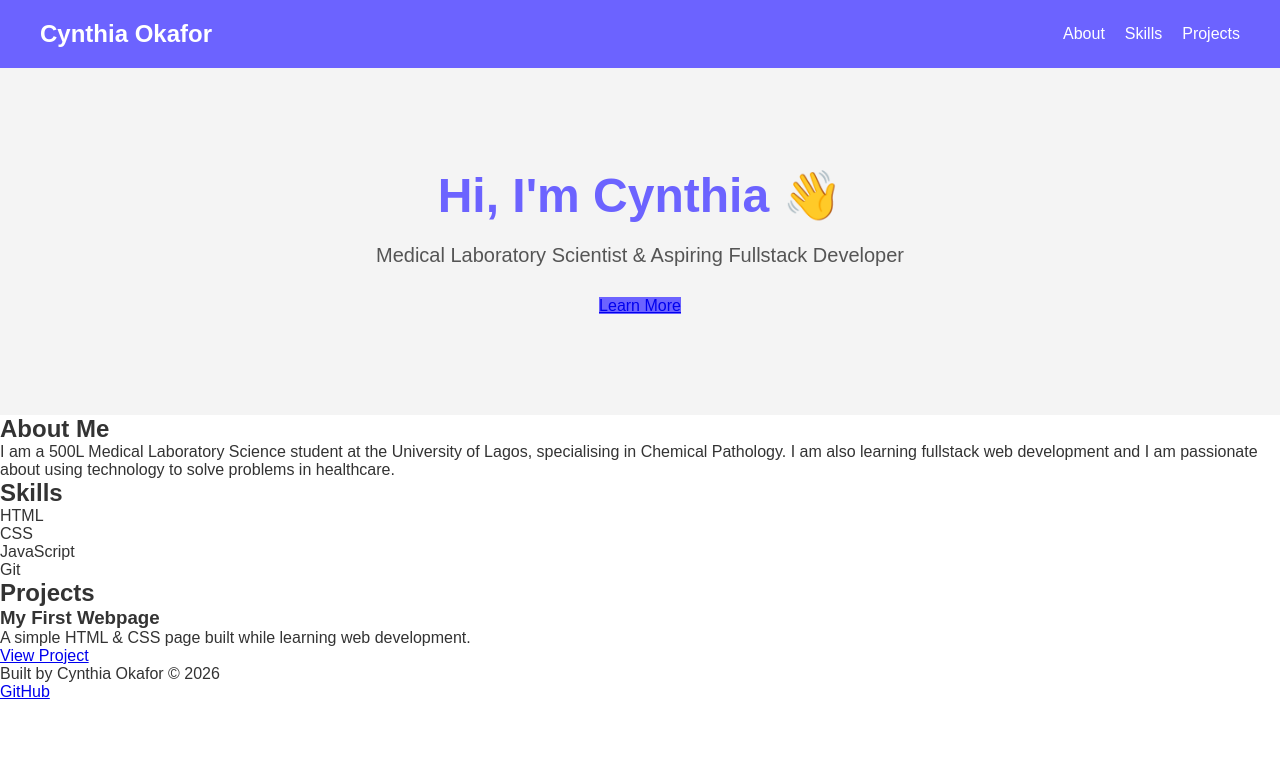
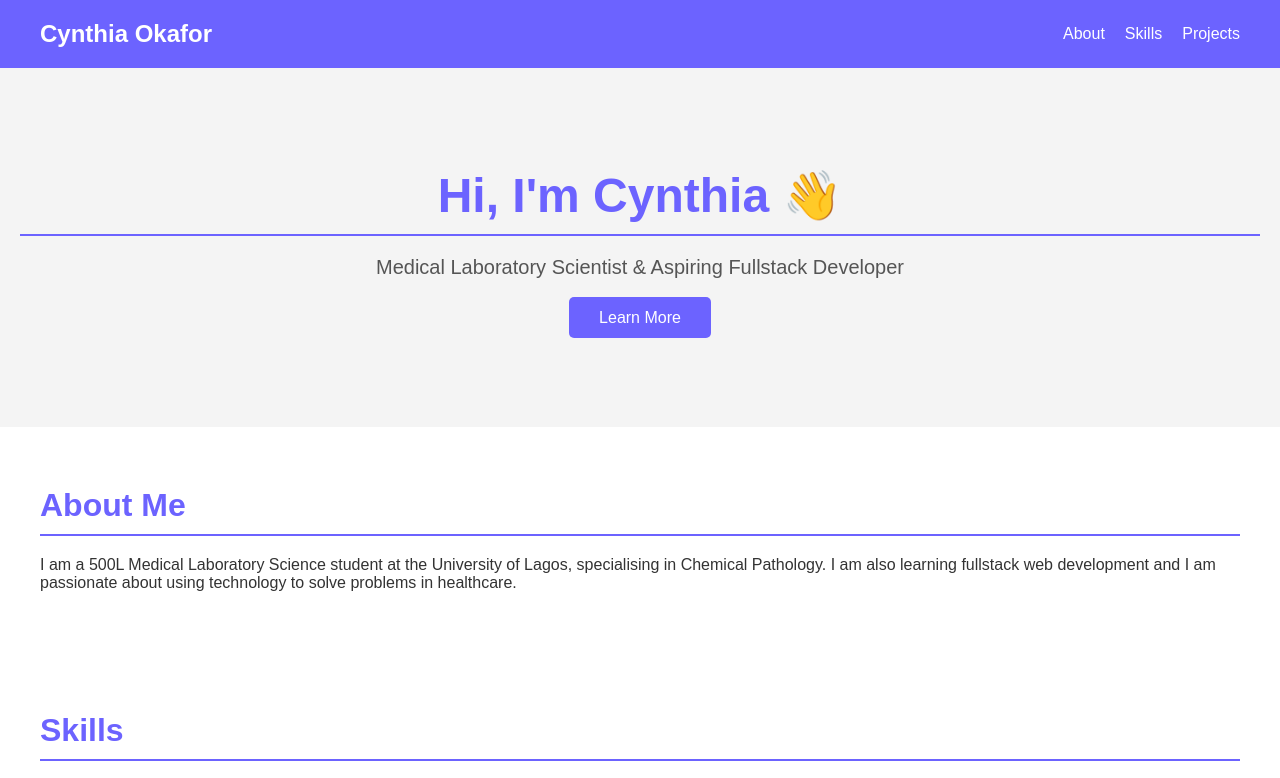
Before and after one commit to CynthiaOkafor/git_test, a plain HTML site: page portfolio.html in a window 1280 px wide. Shown: the top 778 px of the page. Drawn offline with Linux system fonts and the light colour scheme.

```diff
--- a/portfolio.css
+++ b/portfolio.css
@@ -61,4 +61,89 @@ nav ul li a:hover {
 
 #hero a {
   background-color: #6c63ff;
-  color: w
+  color: white;
+  padding: 12px 30px;
+  border-radius: 5px;
+  text-decoration: none;
+}
+
+#hero a:hover {
+  background-color: #5548d9;
+}
+
+/* SECTIONS */
+section {
+  padding: 60px 40px;
+}
+
+section h2 {
+  font-size: 32px;
+  color: #6c63ff;
+  margin-bottom: 20px;
+  border-bottom: 2px solid #6c63ff;
+  padding-bottom: 10px;
+}
+
+/* SKILLS */
+.skills-container {
+  display: flex;
+  gap: 15px;
+  flex-wrap: wrap;
+}
+
+.skill {
+  background-color: #6c63ff;
+  color: white;
+  padding: 10px 25px;
+  border-radius: 20px;
+  font-size: 16px;
+}
+
+/* PROJECTS */
+.projects-container {
+  display: flex;
+  gap: 20px;
+  flex-wrap: wrap;
+}
+
+.project-card {
+  background-color: #f4f4f4;
+  padding: 20px;
+  border-radius: 10px;
+  width: 300px;
+  border: 1px solid #ddd;
+}
+
+.project-card h3 {
+  color: #6c63ff;
+  margin-bottom: 10px;
+}
+
+.project-card p {
+  margin-bottom: 15px;
+  color: #555;
+}
+
+.project-card a {
+  color: #6c63ff;
+  text-decoration: none;
+  font-weight: bold;
+}
+
+/* FOOTER */
+footer {
+  background-color: #6c63ff;
+  color: white;
+  text-align: center;
+  padding: 20px;
+  display: flex;
+  justify-content: center;
+  gap: 20px;
+  align-items: center;
+}
+
+footer a {
+  color: white;
+  text-decoration: none;
+  font-weight: bold;
+}
```
Also changed, not shown: script.js (added, +87 -0 lines).
